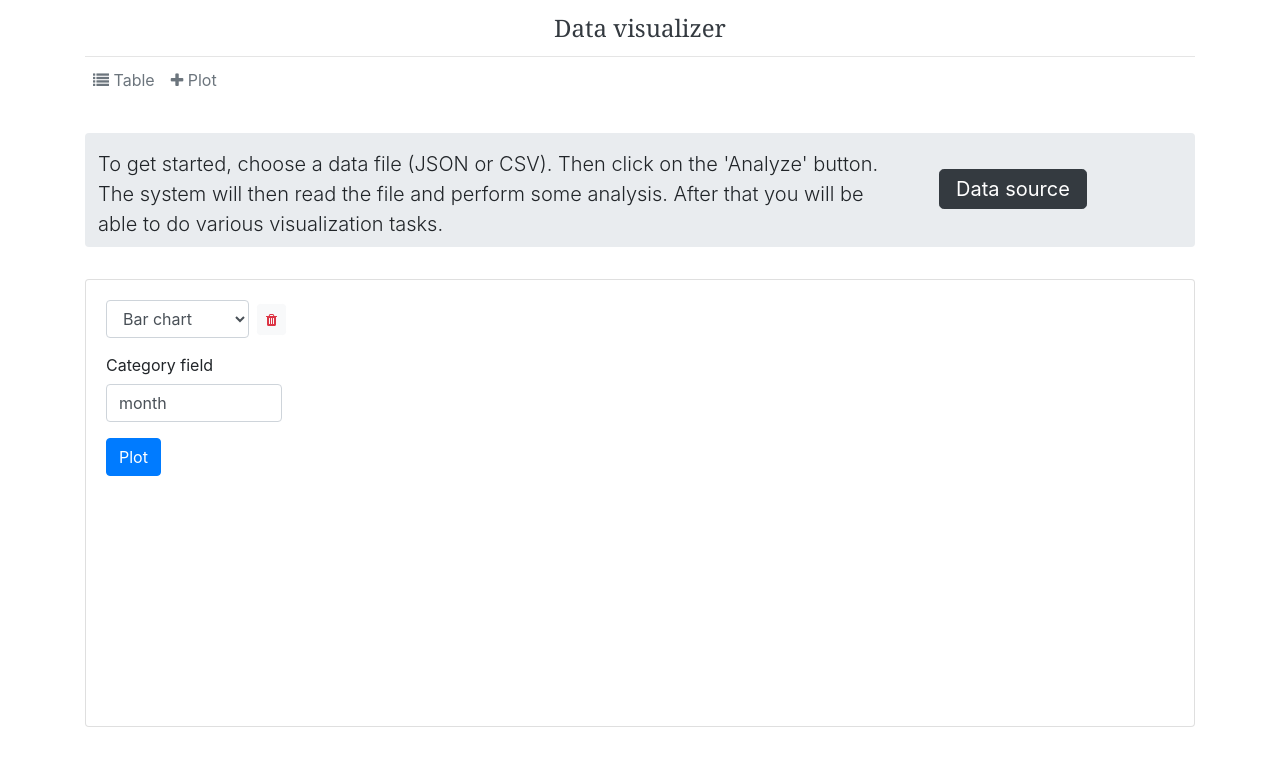
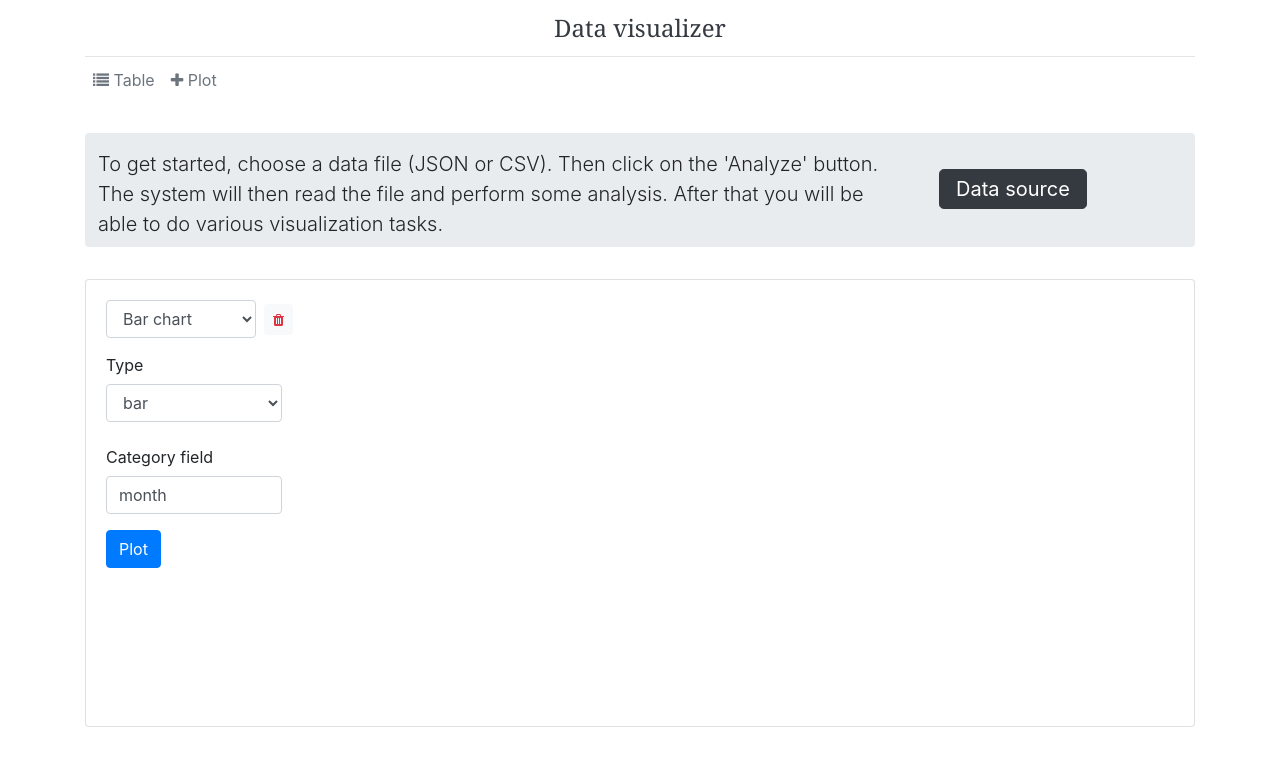
Before and after one commit to shubhvjain/data-visualizer, an Angular app: page / in a window 1280 px wide. Shown: the top 766 px of the page. Built offline with nearby package versions, Linux system fonts and the light colour scheme; what ng2-table would draw is missing.

Commit message:
added options in charts

```diff
--- a/src/app/home/home.component.ts
+++ b/src/app/home/home.component.ts
@@ -12,7 +12,6 @@ export class HomeComponent implements OnInit {
   rows: any = []
 
   ngOnInit() {
-
     const months = ["January", "February", "March", "April", "May", "June", "July", "August", "September", "October", "November", "December"];
     const nos = [1, 2, 3, 4, 4.5, 2.5, 5.5, 7, 10]
     for (let index = 0; index < 25; index++) {
@@ -50,7 +49,7 @@ export class HomeComponent implements OnInit {
 
   validPlot = [
     { name: 'Bar chart', value: 'barChart' },
-    { name: 'Pie chart', value: 'pieChart' },
+    { name: 'Pie/Doughnut', value: 'pieChart' },
     { name: 'Scatter plot', value: 'scatterPlot' },
     { name: 'Bubble chart', value: 'bubbleChart' },
     { name: 'Line chart', value: 'lineChart' },
@@ -77,9 +76,7 @@ export class HomeComponent implements OnInit {
     getFreq: (data, fieldName) => {
       let count = {}
       data.map(itm => {
-        if (!count[itm[fieldName]]) {
-          count[itm[fieldName]] = 0
-        }
+        if (!count[itm[fieldName]]) {count[itm[fieldName]] = 0 }
         count[itm[fieldName]]++
       })
       let countVal = []
@@ -92,21 +89,16 @@ export class HomeComponent implements OnInit {
         var r = num >> 16;
         var g = num >> 8 & 255;
         var b = num & 255;
-        return 'rgb(' + r + ', ' + g + ', ' + b + ')';
+        return 'rgb(' + r + ', ' + g + ', ' + b +",0.3"+ ')';
       }
       let cols = [];
-      for (let i = 0; i <= n; i++) {
-        cols.push(random_rgba());
-      }
-      console.log(cols)
+      for (let i = 0; i <= n; i++) {cols.push(random_rgba());}
       return cols;
     },
     cordPoints(data, xField, yField, options = {}) {
       // valid options : sorted, sortField
       let pts = []
-      data.map(itm => {
-        pts.push({ x: itm[xField], y: itm[yField] })
-      })
+      data.map(itm => {pts.push({ x: itm[xField], y: itm[yField] })})
       if (options['sorted']) {
         pts = pts.sort(function (a, b) { return a[options['sortField']] - b[options['sortField']] });
       }
@@ -126,9 +118,7 @@ export class HomeComponent implements OnInit {
     },
     bubblePoints(data, xField, yField, rField) {
       let pts = []
-      data.map(itm => {
-        pts.push({ x: itm[xField], y: itm[yField], r: itm[rField] })
-      })
+      data.map(itm => { pts.push({ x: itm[xField], y: itm[yField], r: itm[rField] })})
       return pts
     }
   }
@@ -148,7 +138,7 @@ export class HomeComponent implements OnInit {
         var ctx: any = docId2['getContext']('2d');
 
         var myChart = new window['Chart'](ctx, {
-          type: 'bar',
+          type:options['chartType'],
           data: {
             labels: freq.labels,
             datasets: [{
@@ -160,11 +150,14 @@ export class HomeComponent implements OnInit {
           options: { scales: { yAxes: [{ ticks: { beginAtZero: true } }] } }
         });
       },
-      init: () => { return { catField: '', } },
+      init: () => { return { catField: '',"chartType":"bar"} },
       formType: {
         type: 'jsonSchema',
-        schema: [{ "name": "catField", "label": "Category field", "type": "string", },],
-        default: { "catField": "month" }
+        schema: [
+          { "name": "chartType", "label": "Type", "type": "string",enum:["bar","horizontalBar"] },
+          { "name": "catField", "label": "Category field", "type": "string", },
+        ],
+        default: { "catField": "month" ,"chartType":"bar"}
       }
     },
     pieChart: {
@@ -174,7 +167,7 @@ export class HomeComponent implements OnInit {
         let docId2 = document.getElementById(options['cssID'])
         var ctx: any = docId2['getContext']('2d');
         var myChart = new window['Chart'](ctx, {
-          type: 'pie',
+          type: options['chartType'],
           data: {
             datasets: [{
               data: freq.values,
@@ -184,11 +177,14 @@ export class HomeComponent implements OnInit {
           }
         });
       },
-      init: () => { return { catField: '', } },
+      init: () => { return { catField: '',  "chartType":"pie" } },
       formType: {
         type: 'jsonSchema',
-        schema: [{ "name": "catField", "label": "Category field", "type": "string", }],
-        default: { "catField": "month" }
+        schema: [
+          { "name": "chartType", "label": "Type", "type": "string",enum:["pie","doughnut"] },
+          { "name": "catField", "label": "Category field", "type": "string", }
+        ],
+        default: { "catField": "month", "chartType":"pie" }
       }
     },
     scatterPlot: {
@@ -204,19 +200,20 @@ export class HomeComponent implements OnInit {
             datasets: [{
               data: points,
               label: options['xField'] + " vs. " + options['yField'],
-              backgroundColor: "rgba(50,50,50,1)"
+              backgroundColor: options["pointColor"]  //"rgba(50,50,50,1)"
             }],
           }
         });
       },
-      init: () => { return { xField: '', yField: '' } },
+      init: () => { return { xField: '', yField: '',"pointColor":"rgba(50,50,50,1)" } },
       formType: {
         type: 'jsonSchema',
         schema: [
           { "name": "xField", "label": "x-axis", "type": "string" },
-          { "name": "yField", "label": "y-axis", "type": "string" }
+          { "name": "yField", "label": "y-axis", "type": "string" },
+          { "name": "pointColor", "label": "Color", "type": "string" },
         ],
-        default: { "xField": "c", "yField": "a" }
+        default: { "xField": "c", "yField": "a","pointColor":"rgba(50,50,50,1)" }
       }
     },
     bubbleChart: {
@@ -233,20 +230,21 @@ export class HomeComponent implements OnInit {
             datasets: [{
               data: points,
               label: options['xField'] + " vs. " + options['yField'],
-              backgroundColor: "rgba(50,50,50,1)"
+              backgroundColor: options["pointColor"]
             }],
           }
         });
       },
-      init: () => { return { xField: '', yField: '', rField: '' } },
+      init: () => { return { xField: '', yField: '', rField: '',"pointColor":"rgba(50,50,50,1)" } },
       formType: {
         type: 'jsonSchema',
         schema: [
           { "name": "xField", "label": "x-axis", "type": "string" },
           { "name": "yField", "label": "y-axis", "type": "string" },
           { "name": "rField", "label": "radius", "type": "string" },
+          { "name": "pointColor", "label": "Color", "type": "string" }
         ],
-        default: { "xField": "c", "yField": "a", "rField": 'rad' }
+        default: { "xField": "c", "yField": "a", "rField": 'rad',"pointColor":"rgba(50,50,50,1)" }
       }
     },
     lineChart: {
@@ -254,11 +252,9 @@ export class HomeComponent implements OnInit {
         // let freq = this.utils.getFreq(options['data'], options['catField'])
         let points = this.utils.pointArray(options['data'], options['yField'])
         let lbs = this.utils.pointArray(options['data'], options['xField'])
-        console.log(lbs)
         this.initOutDOM(options['cssID'])
         let docId2 = document.getElementById(options['cssID'])
         var ctx: any = docId2['getContext']('2d');
-        console.log(points)
         window['Chart'].defaults.global.elements.line.fill = false;
         var myChart = new window['Chart'](ctx, {
           type: 'line',
@@ -302,8 +298,6 @@ export class HomeComponent implements OnInit {
 
 
   plotPlot(data, inx) {
-    console.log(data['data'])
-    console.log(inx)
     let a = this.plots[inx]
     let opt = data['data'];
     opt['data'] = this.rows;
```
